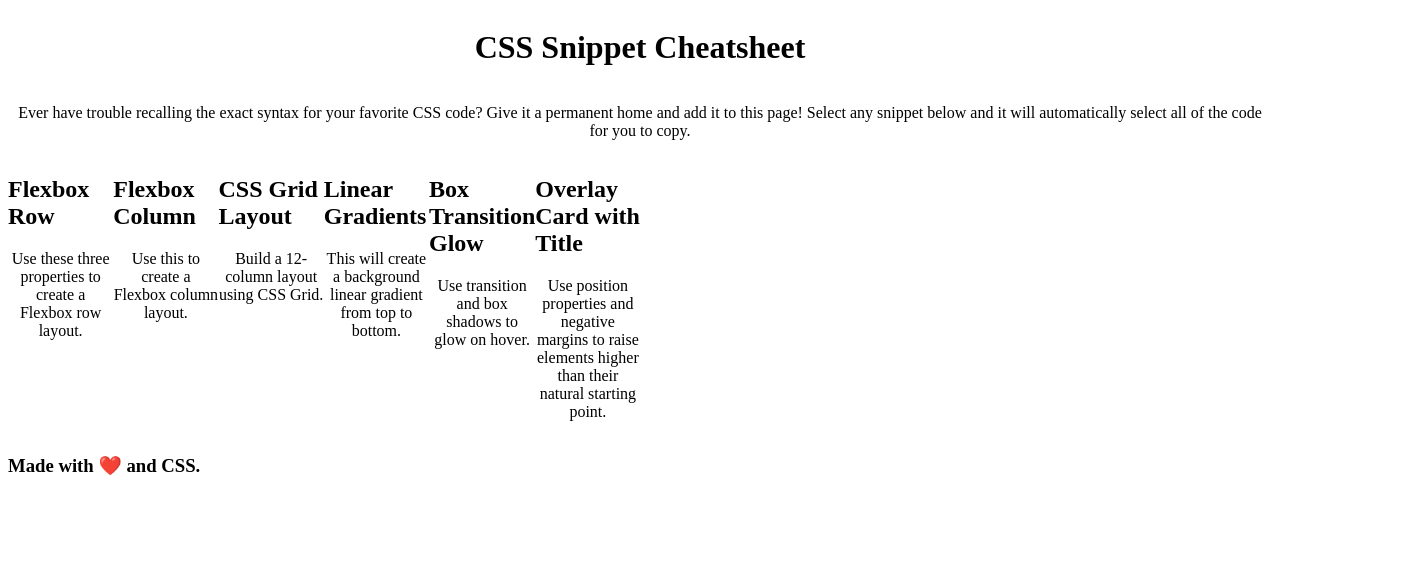
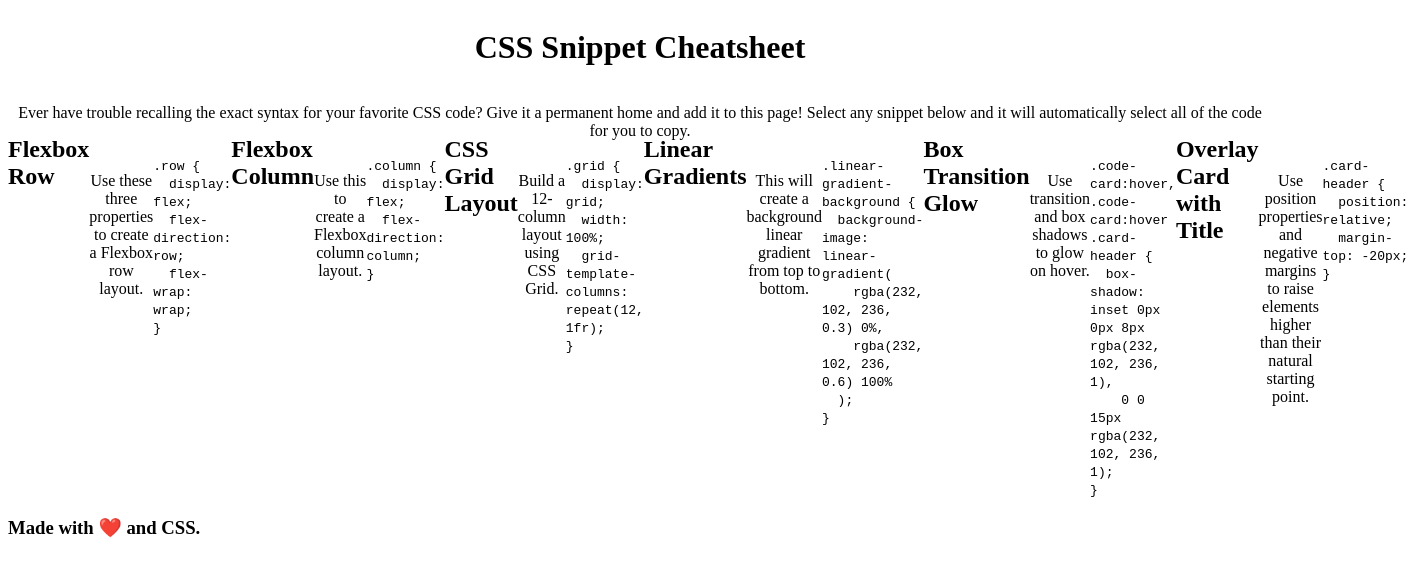
Before and after one commit to MeanBean87/css-cheatsheet-miniproject, a plain HTML site: page index.html in a window 1280 px wide. Shown: the whole page, 1408 px wide, since content can reach past the window. Drawn offline with Linux system fonts and the light colour scheme.

Commit message:
added code snippets to html

```diff
--- a/assets/styles.css
+++ b/assets/styles.css
@@ -4,7 +4,8 @@ header {
   flex-wrap: wrap;
 }
 
-header h1, p {
+header h1,
+p {
   text-align: center;
 }
 
@@ -13,3 +14,43 @@ section {
   width: 100%;
   grid-template-columns: repeat(12, 1fr);
 }
+
+.row {
+  display: flex;
+  flex-direction: row;
+  flex-wrap: wrap;
+}
+
+.column {
+  display: flex;
+  flex-direction: column;
+}
+
+.grid {
+  display: grid;
+  width: 100%;
+  grid-template-columns: repeat(12, 1fr);
+}
+
+.linear-gradient-background {
+  background-image: linear-gradient(
+    rgba(232, 102, 236, 0.3) 0%,
+    rgba(232, 102, 236, 0.6) 100%
+  );
+}
+
+.code-card .card-reader {
+  border-radius: 8px;
+  transition: all 0.5s ease-in-out;
+}
+
+.code-card:hover,
+.code-card:hover .card-header {
+  box-shadow: inset 0px 0px 8px rgba(232, 102, 236, 1),
+    0 0 15px rgba(232, 102, 236, 1);
+}
+
+.card-header {
+  position: relative;
+  margin-top: -20px;
+}
--- a/index.html
+++ b/index.html
@@ -16,40 +16,77 @@
             to this page!
             Select any snippet below and it will automatically select all of the code for you to copy.</p>
     </header>
-
-
     <section>
-        <article>
+        <section>
             <h2 class="card-header">Flexbox Row</h2>
             <p class="card-subtext">Use these three properties to create a Flexbox row layout.</p>
+            <article>
+                <code>.row {</code><br>
+                <code>&nbsp;&nbsp;display: flex;</code><br>
+                <code>&nbsp;&nbsp;flex-direction: row;</code><br>
+                <code>&nbsp;&nbsp;flex-wrap: wrap;</code><br>
+                <code>}</code>
             </article>
-        <article>
+        </section>
+        <section>
             <h2 class="card-header">Flexbox Column</h2>
             <p class="card-subtext">Use this to create a Flexbox column layout.</p>
+            <article>
+                <code>.column {</code><br>
+                <code>&nbsp;&nbsp;display: flex;</code><br>
+                <code>&nbsp;&nbsp;flex-direction: column;</code><br>
+                <code>}</code>
             </article>
-        <article>
+        </section>
+        <section>
             <h2 class="card-header">CSS Grid Layout</h2>
             <p class="card-subtext">Build a 12-column layout using CSS Grid.</p>
+            <article>
+                <code>.grid {</code><br>
+                <code>&nbsp;&nbsp;display: grid;</code><br>
+                <code>&nbsp;&nbsp;width: 100%;</code><br>
+                <code>&nbsp;&nbsp;grid-template-columns: repeat(12, 1fr);</code><br>
+                <code>}</code>
             </article>
-        <article>
+        </section>
+        <section>
             <h2 class="card-header">Linear Gradients</h2>
             <p class="card-subtext">This will create a background linear gradient from top to bottom.</p>
+            <article>
+                <code>.linear-gradient-background {</code><br>
+                <code>&nbsp;&nbsp;background-image: linear-gradient(</code><br>
+                <code>&nbsp;&nbsp;&nbsp;&nbsp;rgba(232, 102, 236, 0.3) 0%,</code><br>
+                <code>&nbsp;&nbsp;&nbsp;&nbsp;rgba(232, 102, 236, 0.6) 100%</code><br>
+                <code>&nbsp;&nbsp;);</code><br>
+                <code>}</code>
             </article>
-        <article>
+        </section>
+        <section>
             <h2 class="card-header">Box Transition Glow</h2>
             <p class="card-subtext">Use transition and box shadows to glow on hover.</p>
+            <article>
+                <code>.code-card:hover,</code><br>
+                <code>.code-card:hover .card-header {</code><br>
+                <code>&nbsp;&nbsp;box-shadow: inset 0px 0px 8px rgba(232, 102, 236, 1),</code><br>
+                <code>&nbsp;&nbsp;&nbsp;&nbsp;0 0 15px rgba(232, 102, 236, 1);</code><br>
+                <code>}</code>
             </article>
-        <article>
+        </section>
+        <section>
             <h2 class="card-header">Overlay Card with Title</h2>
             <p class="card-subtext">Use position properties and negative margins to raise elements higher than their
                 natural starting point.</p>
+            <article>
+                <code>.card-header {</code><br>
+                <code>&nbsp;&nbsp;position: relative;</code><br>
+                <code>&nbsp;&nbsp;margin-top: -20px;</code><br>
+                <code>}</code>
             </article>
         </section>
-
+    </section>
     <footer>
         <h3>Made with ❤️ and CSS.</h3>
     </footer>
-
 </body>
 
 </html>
```
Lines whose indentation alone changed are shown as unchanged.
